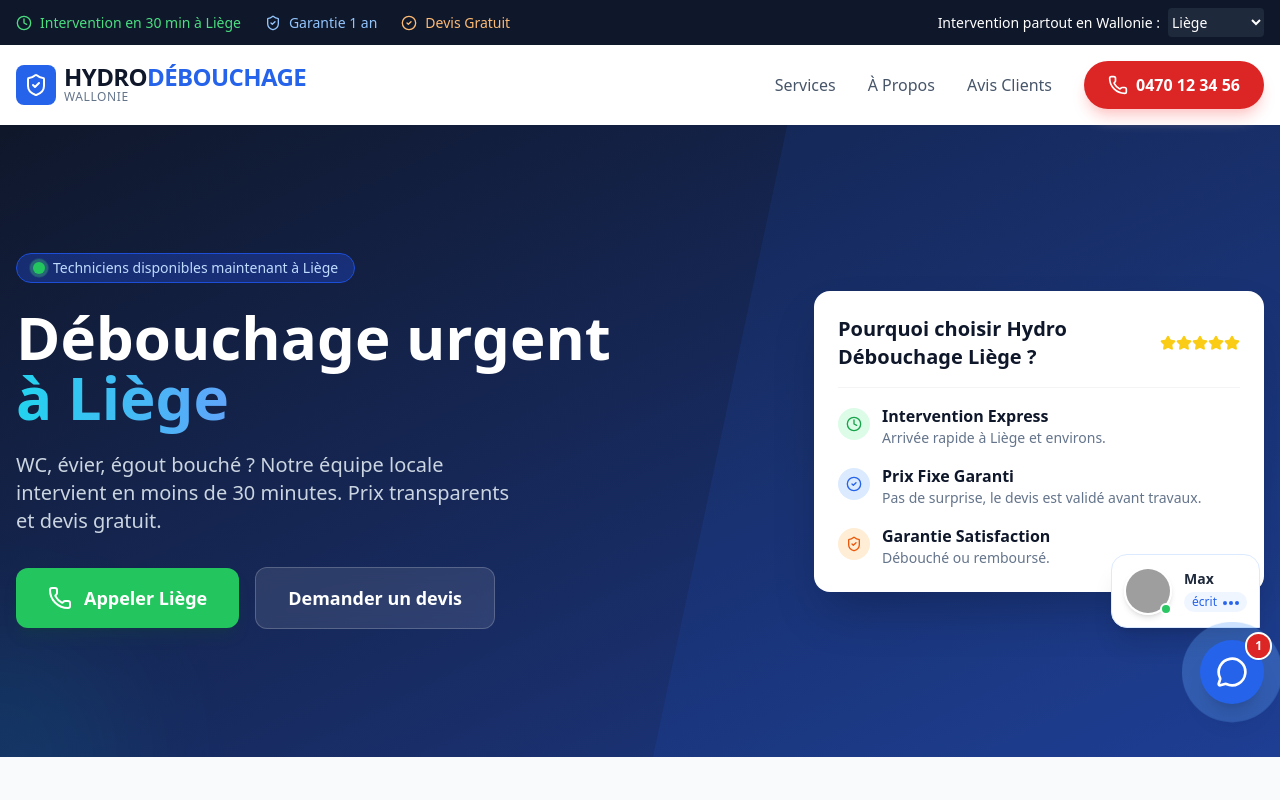
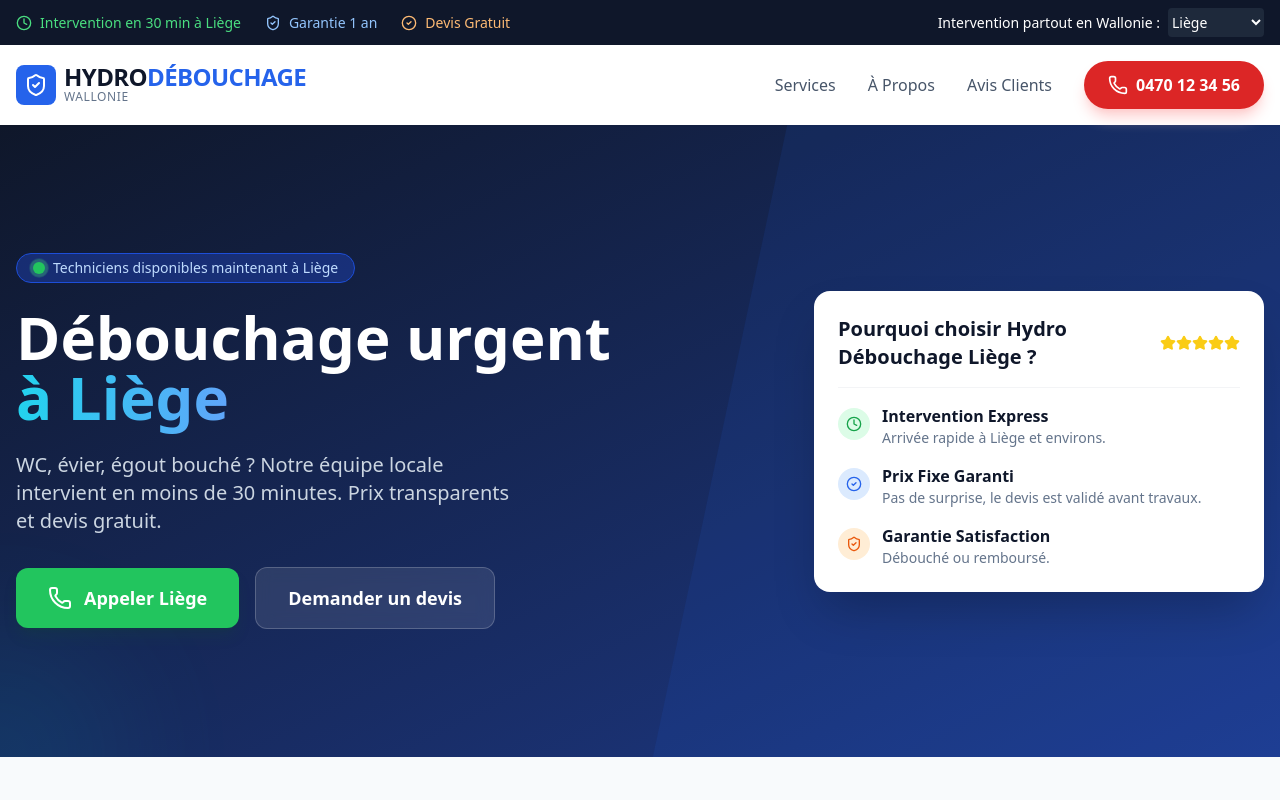
Before and after one commit to tarikBelhaj/hydro-debouchage, a React (Vite) app: page / in a window 1280 px wide. Shown: the top 800 px of the page. Built offline with nearby package versions, Linux system fonts and the light colour scheme; grey boxes are pictures that could not be loaded.

Commit message:
commentaire du bot

```diff
--- a/App.tsx
+++ b/App.tsx
@@ -13,7 +13,7 @@ import {
   ChevronDown
 } from 'lucide-react';
 import { CITIES, SERVICES, TESTIMONIALS, COMPANY_PHONE } from './constants';
-import AIChatAssistant from './components/AIChatAssistant';
+// import AIChatAssistant from './components/AIChatAssistant';
 import StickyCallBtn from './components/StickyCallBtn';
 
 const App = () => {
@@ -462,7 +462,7 @@ const App = () => {
                     {isLandingPageMode ? (
                        <input
                          name="user_city"
-                         readOnly // Use readOnly instead of disabled for form submission
+                         readOnly
                          value={`${selectedCity.name} (${selectedCity.zip})`}
                          className="w-full bg-slate-100 border border-slate-200 text-slate-500 rounded-lg px-4 py-3 cursor-not-allowed"
                        />
@@ -557,7 +557,7 @@ const App = () => {
 
       {/* Floating Elements */}
       <StickyCallBtn />
-      <AIChatAssistant currentCity={selectedCity.name} agentName={selectedCity.agentName} key={selectedCity.name} />
+      {/* <AIChatAssistant currentCity={selectedCity.name} agentName={selectedCity.agentName} key={selectedCity.name} /> */}
 
     </div>
   );
```
